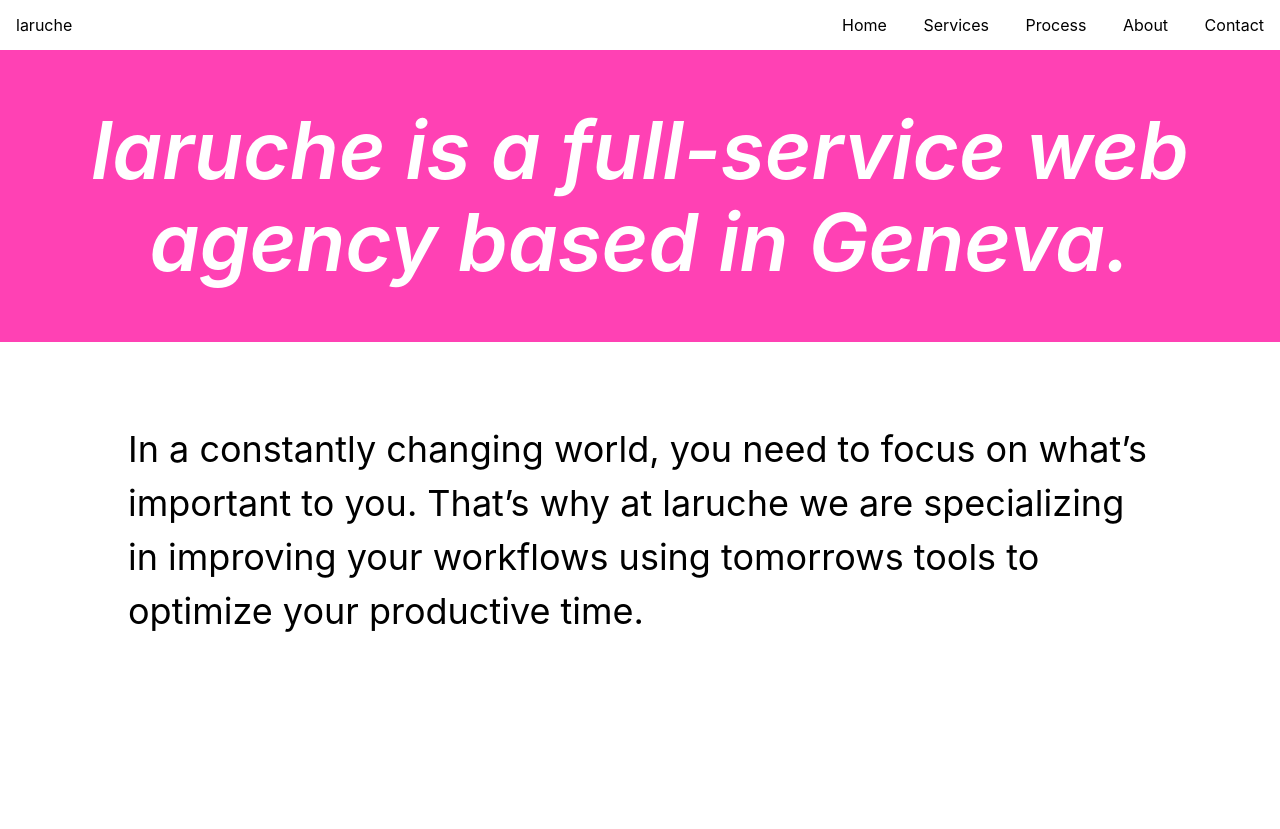
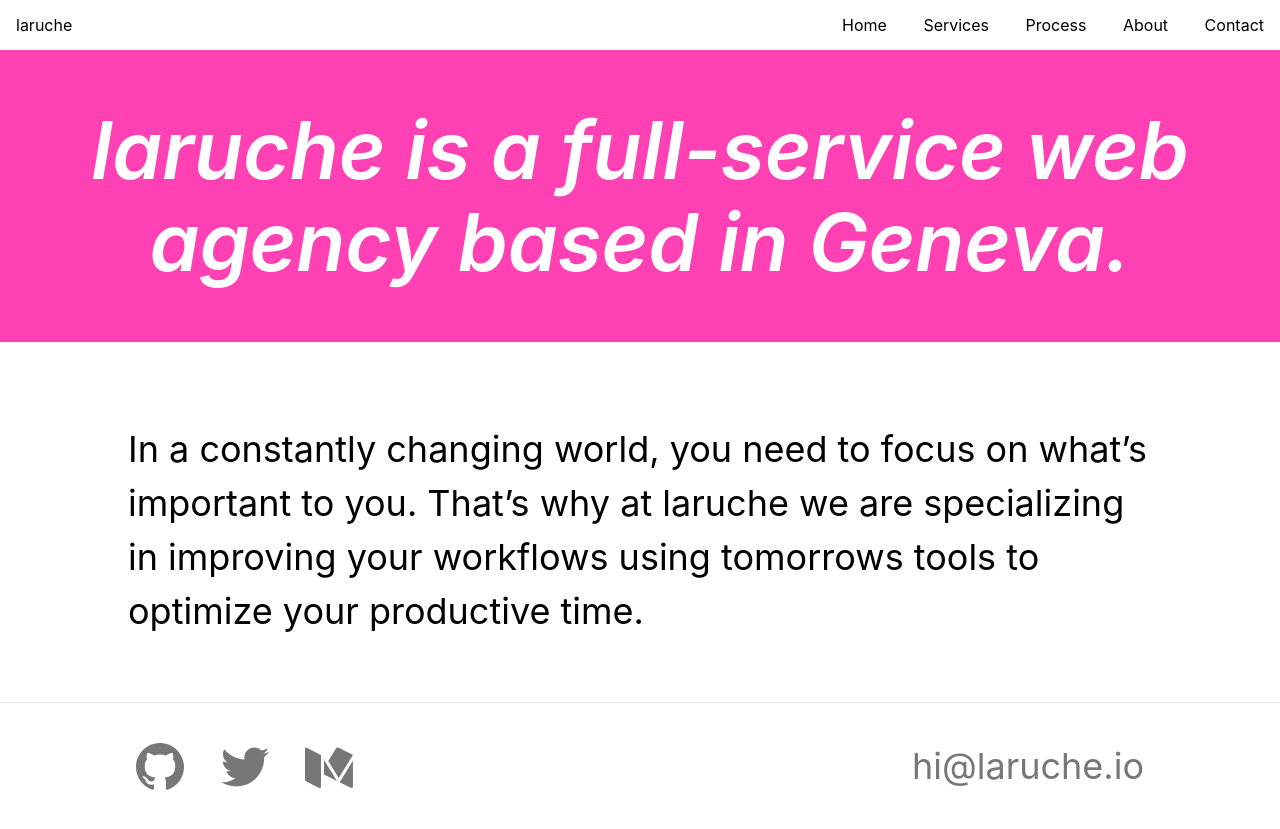
Before and after one commit to larucheio/laruche.io, a Jekyll site: the page built from index.html, in a window 1280 px wide. Shown: the top 829 px of the page. Built offline with Jekyll 4.4.1, drawn with Linux system fonts in a browser that asks for light colours; nearby versions of some CDN libraries.

Commit message:
Create footer

```diff
--- a/_includes/footer.html
+++ b/_includes/footer.html
@@ -1,2 +1,18 @@
+
+    <footer class="ph4 ph5-m ph6-l pv4 tc bt b--black-10 flex flex-column flex-row-l justify-between items-center">
+      <div class="">
+        <a class="link gray bg-animate hover-bg-gold hover-white dib h3 w3 pa2 mr3" href="https://github.com/larucheio" title="GitHub">
+          <svg fill="currentColor" xmlns="http://www.w3.org/2000/svg" viewBox="0 0 16 16" fill-rule="evenodd" clip-rule="evenodd" stroke-linejoin="round" stroke-miterlimit="1.414"><path d="M8 0C3.58 0 0 3.582 0 8c0 3.535 2.292 6.533 5.47 7.59.4.075.547-.172.547-.385 0-.19-.007-.693-.01-1.36-2.226.483-2.695-1.073-2.695-1.073-.364-.924-.89-1.17-.89-1.17-.725-.496.056-.486.056-.486.803.056 1.225.824 1.225.824.714 1.223 1.873.87 2.33.665.072-.517.278-.87.507-1.07-1.777-.2-3.644-.888-3.644-3.953 0-.873.31-1.587.823-2.147-.083-.202-.358-1.015.077-2.117 0 0 .672-.215 2.2.82.638-.178 1.323-.266 2.003-.27.68.004 1.364.092 2.003.27 1.527-1.035 2.198-.82 2.198-.82.437 1.102.163 1.915.08 2.117.513.56.823 1.274.823 2.147 0 3.073-1.87 3.75-3.653 3.947.287.246.543.735.543 1.48 0 1.07-.01 1.933-.01 2.195 0 .215.144.463.55.385C13.71 14.53 16 11.534 16 8c0-4.418-3.582-8-8-8"/></svg>
+        </a>
+        <a class="link gray bg-animate hover-bg-gold hover-white dib h3 w3 pa2 mr3" href="https://twitter.com/larucheio" title="Twitter">
+          <svg fill="currentColor" xmlns="http://www.w3.org/2000/svg" viewBox="0 0 16 16" fill-rule="evenodd" clip-rule="evenodd" stroke-linejoin="round" stroke-miterlimit="1.414"><path d="M16 3.038c-.59.26-1.22.437-1.885.517.677-.407 1.198-1.05 1.443-1.816-.634.375-1.337.648-2.085.795-.598-.638-1.45-1.036-2.396-1.036-1.812 0-3.282 1.468-3.282 3.28 0 .258.03.51.085.75C5.152 5.39 2.733 4.084 1.114 2.1.83 2.583.67 3.147.67 3.75c0 1.14.58 2.143 1.46 2.732-.538-.017-1.045-.165-1.487-.41v.04c0 1.59 1.13 2.918 2.633 3.22-.276.074-.566.114-.865.114-.21 0-.416-.02-.617-.058.418 1.304 1.63 2.253 3.067 2.28-1.124.88-2.54 1.404-4.077 1.404-.265 0-.526-.015-.783-.045 1.453.93 3.178 1.474 5.032 1.474 6.038 0 9.34-5 9.34-9.338 0-.143-.004-.284-.01-.425.64-.463 1.198-1.04 1.638-1.7z" fill-rule="nonzero"/></svg>
+        </a>
+        <a class="link gray bg-animate hover-bg-gold hover-white dib h3 w3 pa2" href="https://medium.com/@larucheio/" title="Medium">
+          <svg fill="currentColor" xmlns="http://www.w3.org/2000/svg" viewBox="0 0 16 16" fill-rule="evenodd" clip-rule="evenodd" stroke-linejoin="round" stroke-miterlimit="1.414"><path d="M11.824 12.628l-.276.45.798.398 2.744 1.372c.15.076.294.11.418.11.278 0 .467-.177.467-.492V5.883l-4.15 6.745zm4.096-8.67c-.004-.003 0-.01-.003-.012l-4.825-2.412c-.06-.03-.123-.038-.187-.044-.016 0-.03-.01-.047-.01-.184 0-.368.092-.467.254l-.24.39-.5.814-1.89 3.08 1.89 3.076.5.813.5.812.59.95 4.71-7.64c.02-.03.01-.06-.02-.08zm-6.27 7.045L7.17 6.97l-.295-.477-.294-.477-.25-.416v4.867l3.32 1.663.5.25.5.25-.5-.813-.5-.813zM.737 1.68L.59 1.608c-.085-.042-.166-.062-.24-.062-.206 0-.35.16-.35.427v10.162c0 .272.2.594.442.716l4.145 2.08c.107.06.208.08.3.08.257 0 .438-.2.438-.53V4.01c0-.02-.012-.04-.03-.047L.738 1.68z"/></svg>
+        </a>
+      </div>
+      <a href="mailto:hi@laruche.io" class="f2 mt4 mt0-ns pa2 dib no-underline gray bg-animate hover-bg-gold hover-white">hi@laruche.io</a>
+    </footer>
+
   </body>
 </html>
```
